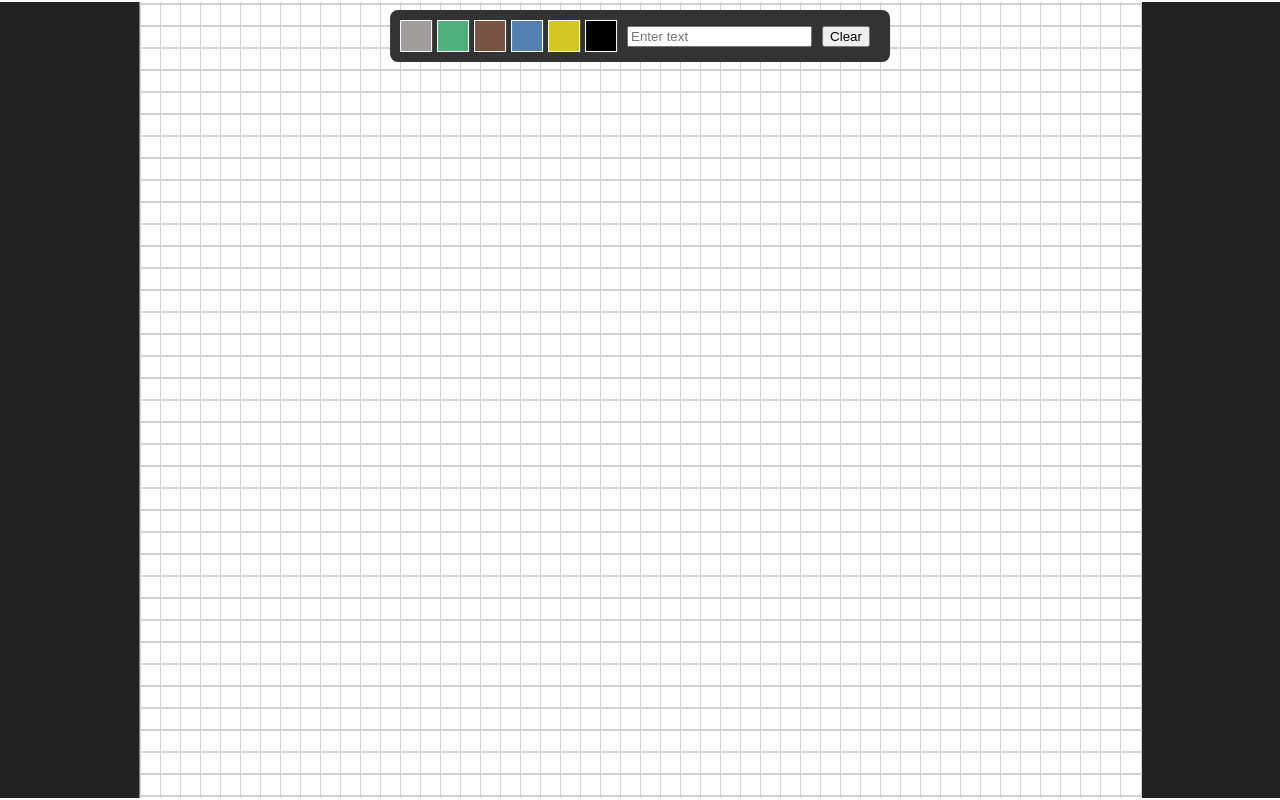
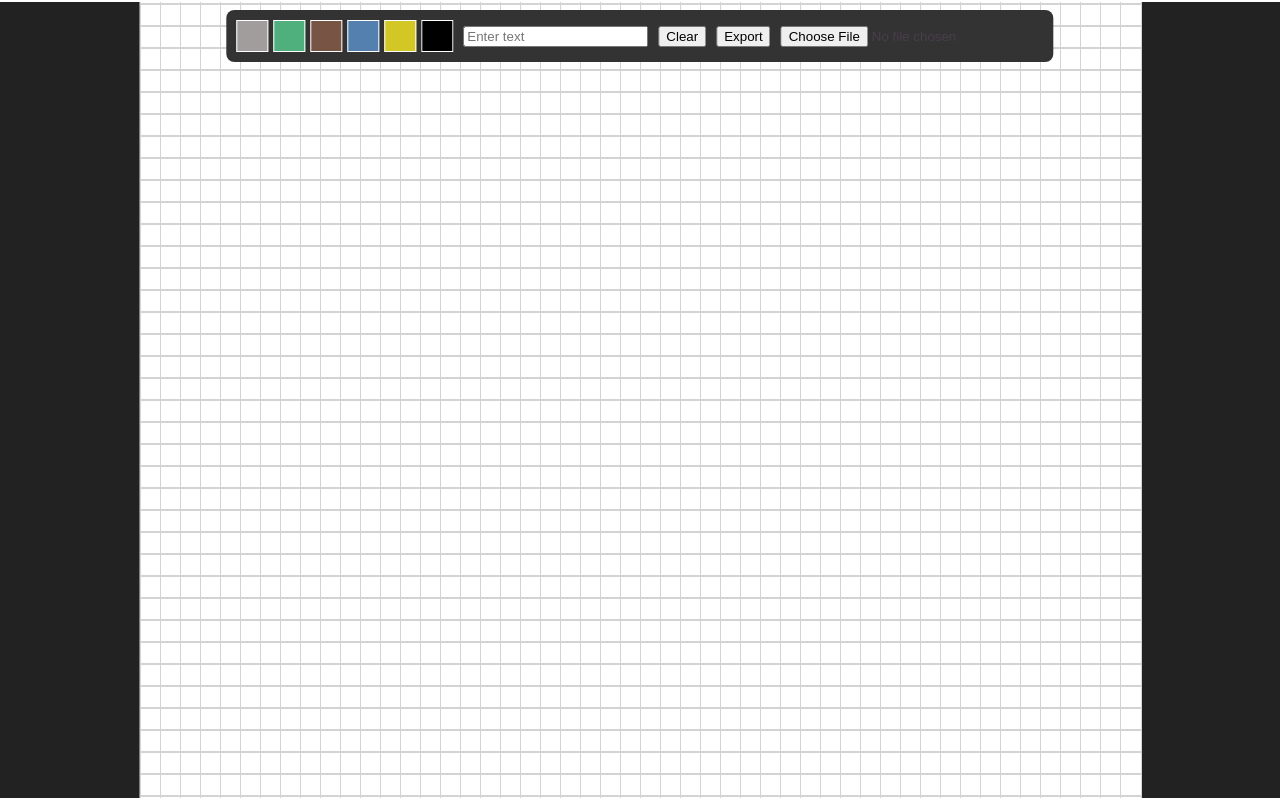
Before and after one commit to Gastterr/gastterr.github.io, a plain HTML site: page canva/index.html in a window 1280 px wide. Drawn offline with Linux system fonts and the light colour scheme.

Commit message:
Update index.html

```diff
--- a/canva/index.html
+++ b/canva/index.html
@@ -96,6 +96,8 @@
         </div>
         <input type="text" id="textInput" placeholder="Enter text">
         <button onclick="clearCanvas()">Clear</button>
+        <button onclick="exportCanvas()">Export</button>
+        <input type="file" id="importFile" accept=".skibidi" onchange="importCanvas(event)">
         <div class="color-history" id="colorHistory"></div>
     </div>
     <div id="canvas-container">
@@ -203,6 +205,35 @@
             renderCanvas(); // Re-rendre le canvas pour mettre à jour le texte
         }
 
+
+        function exportCanvas() {
+            const dataStr = JSON.stringify(grid);
+            const blob = new Blob([dataStr], { type: "application/json" });
+            const a = document.createElement("a");
+            a.href = URL.createObjectURL(blob);
+            a.download = "pixel_canvas.skibidi";
+            document.body.appendChild(a);
+            a.click();
+            document.body.removeChild(a);
+        }
+
+        function importCanvas(event) {
+            const file = event.target.files[0];
+            if (!file) return;
+
+            const reader = new FileReader();
+            reader.onload = function(e) {
+                try {
+                    grid = JSON.parse(e.target.result);
+                    localStorage.setItem("pixelCanvas", JSON.stringify(grid));
+                    renderCanvas();
+                } catch (error) {
+                    alert("Invalid file format!");
+                }
+            };
+            reader.readAsText(file);
+        }
+
         canvasContainer.addEventListener("wheel", zoomCanvas); // Ajouter l'événement de zoom
         renderCanvas();
         renderColorHistory();
```
